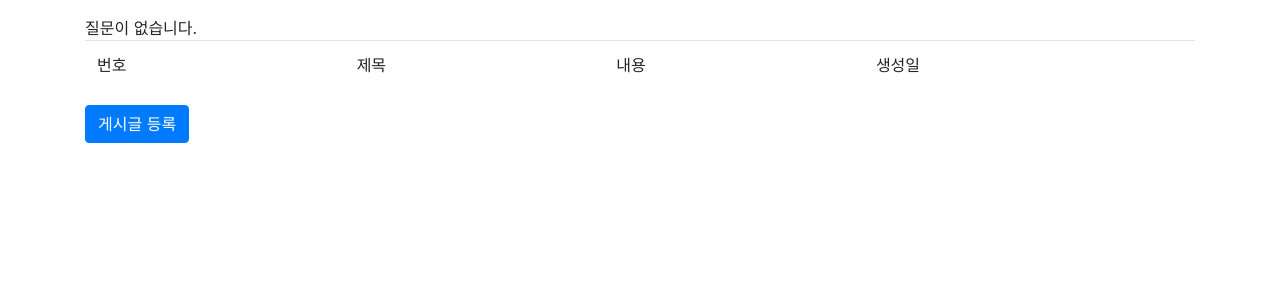
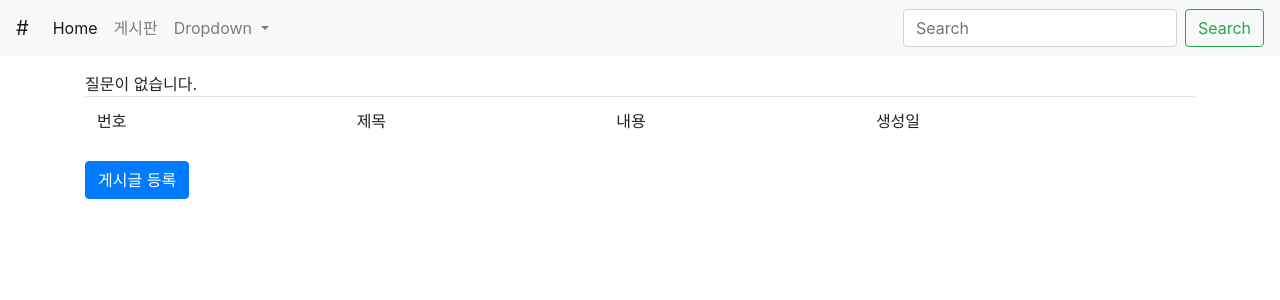
Before and after one commit to mingginew88/study-django, a Django app: page /board/ in a window 1280 px wide. Shown: the top 300 px of the page. Run offline with Django 3.2, Linux system fonts and the light colour scheme; data that the repository does not hold is empty; some libraries are stand-ins or nearby versions.

Commit message:
Navigation bar 생성

```diff
--- a/templates/main/main.html
+++ b/templates/main/main.html
@@ -9,12 +9,24 @@
     <link rel="stylesheet" type="text/css" href="{% static 'bootstrap-4.5.3-dist/css/bootstrap.min.css' %}">
     <!-- style CSS -->
     <link rel="stylesheet" type="text/css" href="{% static 'style.css' %}">
-    <title>게시판</title>
+
+    <!-- jquery:latest -->
+    <script src="http://code.jquery.com/jquery-latest.min.js"></script>
+    <!-- bootstrap js -->
+    <script src="/static/bootstrap-4.5.3-dist/js/bootstrap.js"></script>
+
+    <title>Dean's 홈페이지</title>
 </head>
 <body>
+
+<!-- Navigation Start -->
+{% include "main/nav.html" %}
+<!-- Navigation End -->
+
 <!-- 기본 템플릿 안에 삽입될 내용 Start -->
 {% block content %}
 {% endblock %}
 <!-- 기본 템플릿 안에 삽입될 내용 End -->
+
 </body>
 </html>
--- /dev/null
+++ b/templates/main/nav.html
@@ -0,0 +1,31 @@
+
+<nav class="navbar navbar-expand-lg navbar-light bg-light">
+    <a class="navbar-brand" href="#">#</a>
+    <button class="navbar-toggler" type="button" data-toggle="collapse" data-target="#navbarSupportedContent" aria-controls="navbarSupportedContent" aria-expanded="false" aria-label="Toggle navigation">
+        <span class="navbar-toggler-icon"></span>
+    </button>
+
+    <div class="collapse navbar-collapse" id="navbarSupportedContent">
+        <ul class="navbar-nav mr-auto">
+            <li class="nav-item active">
+                <a class="nav-link" href="#">Home</a>
+            </li>
+            <li class="nav-item">
+                <a class="nav-link" href="#">게시판</a>
+            </li>
+            <li class="nav-item dropdown">
+                <a class="nav-link dropdown-toggle" href="#" id="navbarDropdown" role="button" data-toggle="dropdown" aria-haspopup="true" aria-expanded="false">
+                    Dropdown
+                </a>
+                <div class="dropdown-menu" aria-labelledby="navbarDropdown">
+                    <a class="dropdown-item" href="#">로그인</a>
+                    <a class="dropdown-item" href="#">설정</a>
+                </div>
+            </li>
+        </ul>
+        <form class="form-inline my-2 my-lg-0">
+            <input class="form-control mr-sm-2" type="search" placeholder="Search" aria-label="Search">
+            <button class="btn btn-outline-success my-2 my-sm-0" type="submit">Search</button>
+        </form>
+    </div>
+</nav>
```
